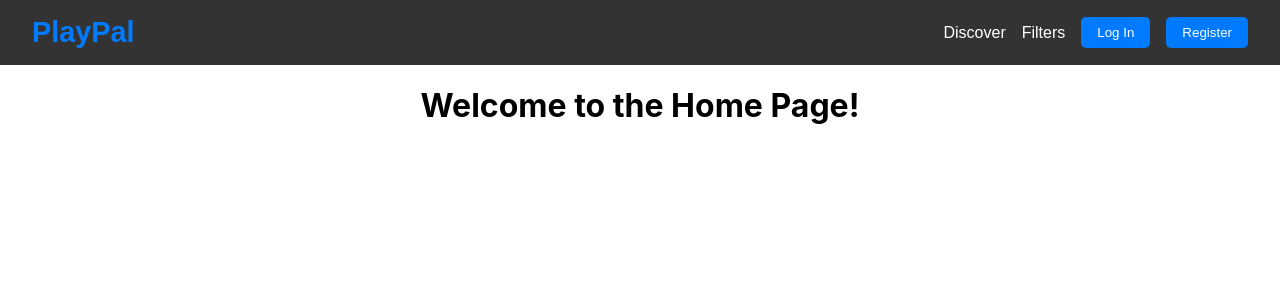
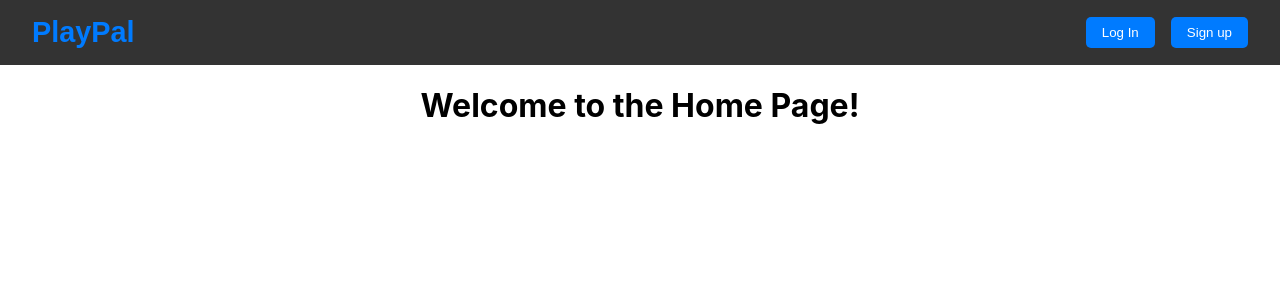
Before and after one commit to ww-samuel-hale/playpal, a React (Create React App) app in the folder FrontEnd/playpal/: page / in a window 1280 px wide. Shown: the top 300 px of the page. Built offline with nearby package versions, Linux system fonts and the light colour scheme.

Commit message:
Filter: Mandating login for saving filters and queries

```diff
--- a/FrontEnd/playpal/src/App.js
+++ b/FrontEnd/playpal/src/App.js
@@ -2,15 +2,18 @@ import './App.css';
 import NavBar from './Components/NavigationBar/NavBar';
 import RoutePages from './Components/Routes/RoutePages';
 import { BrowserRouter } from 'react-router-dom';
+import { MyProvider } from './Context/Provider';
 
 function App() {
   return (
+    <MyProvider>
       <BrowserRouter>
         <div className="App">
           <NavBar />
           <RoutePages />
         </div>
       </BrowserRouter>
+    </MyProvider>
   );
 }
 
--- a/FrontEnd/playpal/src/Components/NavigationBar/NavBar.js
+++ b/FrontEnd/playpal/src/Components/NavigationBar/NavBar.js
@@ -1,21 +1,24 @@
-import React, { useState } from 'react';
+import React, { useContext, useState } from 'react';
 import './NavBar.css';
 import { post } from '../../Utilities/api-utility';
-import { NavLink, Link } from 'react-router-dom';
+import { NavLink, Link, useNavigate } from 'react-router-dom';
+import MyContext from '../../Context/Context';
 
 const NavBar = () => {
-    const [isLoggedIn, setIsLoggedIn] = useState(false);
+    const { user, login, logout } = useContext(MyContext);
     const [showLoginForm, setShowLoginForm] = useState(false);
     const [showRegisterForm, setShowRegisterForm] = useState(false);
     const [loginError, setLoginError] = useState('');
     const [registerError, setRegisterError] = useState('');
+    const navigate = useNavigate();
 
-    const handleLogout = () => {
-        setIsLoggedIn(false);
+    function handleLogout() {
+        logout();
+        navigate('/');
     };
 
     const handleLoginClick = () => {
-        if (isLoggedIn) {
+        if (user) {
             handleLogout();
         } else {
             setShowLoginForm(!showLoginForm);
@@ -35,8 +38,8 @@ const NavBar = () => {
         const username = event.target.username.value;
         const password = event.target.password.value;
         try {
-            await post('/login', { username, password });
-            setIsLoggedIn(true);
+            const response = await post('/login', { username, password });
+            login(response.username);
             setShowLoginForm(false);
             setLoginError('');
         } catch (error) {
@@ -67,10 +70,10 @@ const NavBar = () => {
                 <div>PlayPal</div>
             </Link>
             <div className="navbar-menu">
-                <NavLink to ="/discovery">Discover</NavLink>
-                <NavLink to ="/filters">Filters</NavLink>
-                <button onClick={handleLoginClick}>{isLoggedIn ? 'Logout' : 'Log In'}</button>
-                {!isLoggedIn && <button onClick={handleRegister}>Register</button>}
+                {user && <NavLink to ="/discovery">Discover</NavLink>}
+                {user && <NavLink to ="/filters">Filters</NavLink>}
+                <button onClick={handleLoginClick}>{user ? 'Logout' : 'Log In'}</button>
+                {!user && <button onClick={handleRegister}>Sign up</button>}
             </div>
             {showLoginForm && (
                 <div className="login-form-container">
@@ -88,7 +91,7 @@ const NavBar = () => {
                         <input type="text" placeholder="Username" name="username" required />
                         <input type="email" placeholder="Email" name="email" required />
                         <input type="password" placeholder="Password" name="password" required />
-                        <button type="submit">Register</button>
+                        <button type="submit">Sign Up</button>
                         {registerError && <div className="error-message">{registerError}</div>}
                     </form>
                 </div>
--- a/FrontEnd/playpal/src/Components/Routes/RoutePages.js
+++ b/FrontEnd/playpal/src/Components/Routes/RoutePages.js
@@ -1,5 +1,5 @@
 import React from 'react';
-import { Routes, Route } from 'react-router-dom';
+import { Routes, Route, Navigate } from 'react-router-dom';
 import Discovery from '../Discovery/Discovery';
 import Home from '../Home/Home';
 import Filters from '../Filters/Filters';
@@ -9,8 +9,8 @@ function RoutePages() {
         <div className="router-content">
             <Routes>
                 <Route path="/" element={<Home />} />
-                <Route path="/discovery" element={<Discovery />} />
-                <Route path="/filters" element={<Filters />} />
+                <Route path="/discovery" element={<Discovery />}/>
+                <Route path="/filters" element={<Filters />}/>
             </Routes>
         </div>
     );
--- /dev/null
+++ b/FrontEnd/playpal/src/Context/Context.js
@@ -0,0 +1,5 @@
+// src/contexts/MyContext.js
+import React from 'react';
+
+const MyContext = React.createContext();
+export default MyContext;
--- /dev/null
+++ b/FrontEnd/playpal/src/Context/Provider.js
@@ -0,0 +1,21 @@
+// src/contexts/MyProvider.js or src/contexts/MyContext.js
+import React, { useState } from 'react';
+import MyContext from './Context';
+
+export const MyProvider = ({ children }) => {
+  const [user, setUser] = useState(null);
+
+  const login = (userData) => {
+    setUser(userData);
+  }
+
+  const logout = () => {
+    setUser(null);
+  }
+
+  return (
+    <MyContext.Provider value={{ user, login, logout }}>
+      {children}
+    </MyContext.Provider>
+  );
+};
```
Also changed, not shown: 1 other file (tests, documents, lock files or other folders). Lines whose indentation alone changed are shown as unchanged.
